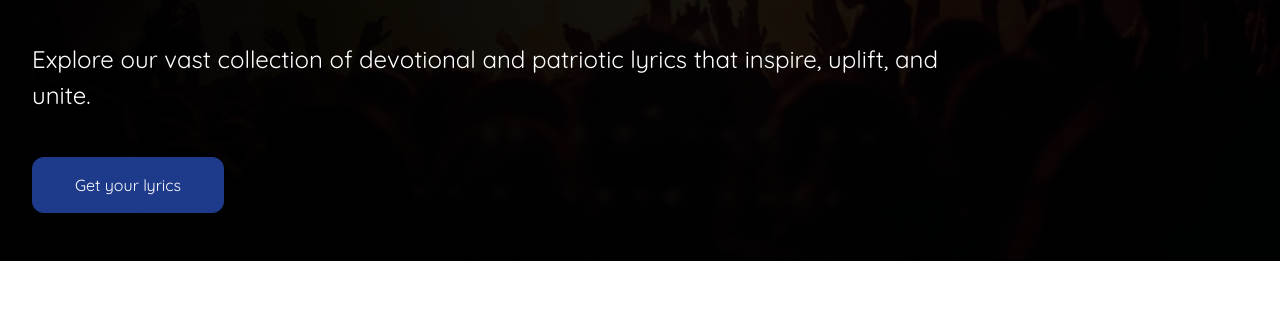
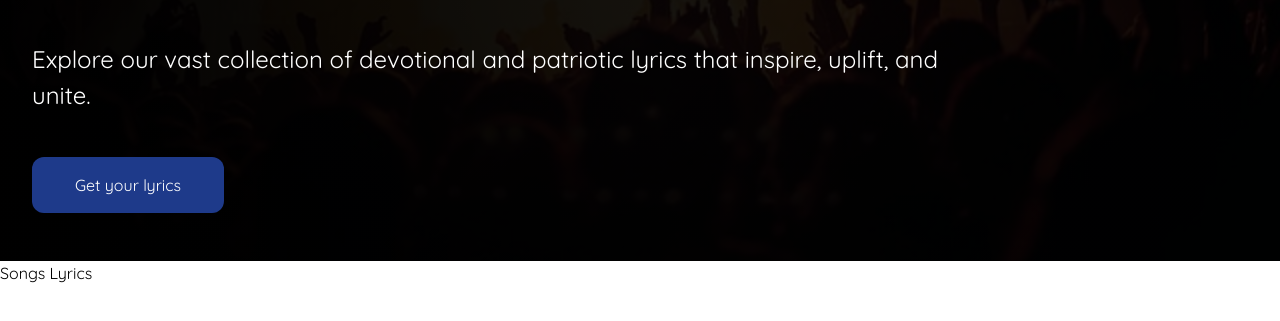
Before and after one commit to abhishekisadeveloper/LyriCore, a website: page src/index.html in a window 1280 px wide. Shown: the part 383-704 px from the top of the page. Drawn offline with Linux system fonts and the light colour scheme.

Commit message:
new version

```diff
--- a/src/index.html
+++ b/src/index.html
@@ -52,6 +52,11 @@
                 <a class="px-6 py-4 bg-blue-900 hover:bg-blue-800 transition-all duration-100 rounded-xl w-[10rem] sm:w-48  text-center mt-4" href="#">Get your lyrics</a>
             </div>
         </div>
+
+        <!-- FOR SONGS -->
+         <div class="flex">
+            <h2>Songs Lyrics</h2>
+         </div>
      </main>
 </body>
 
```
